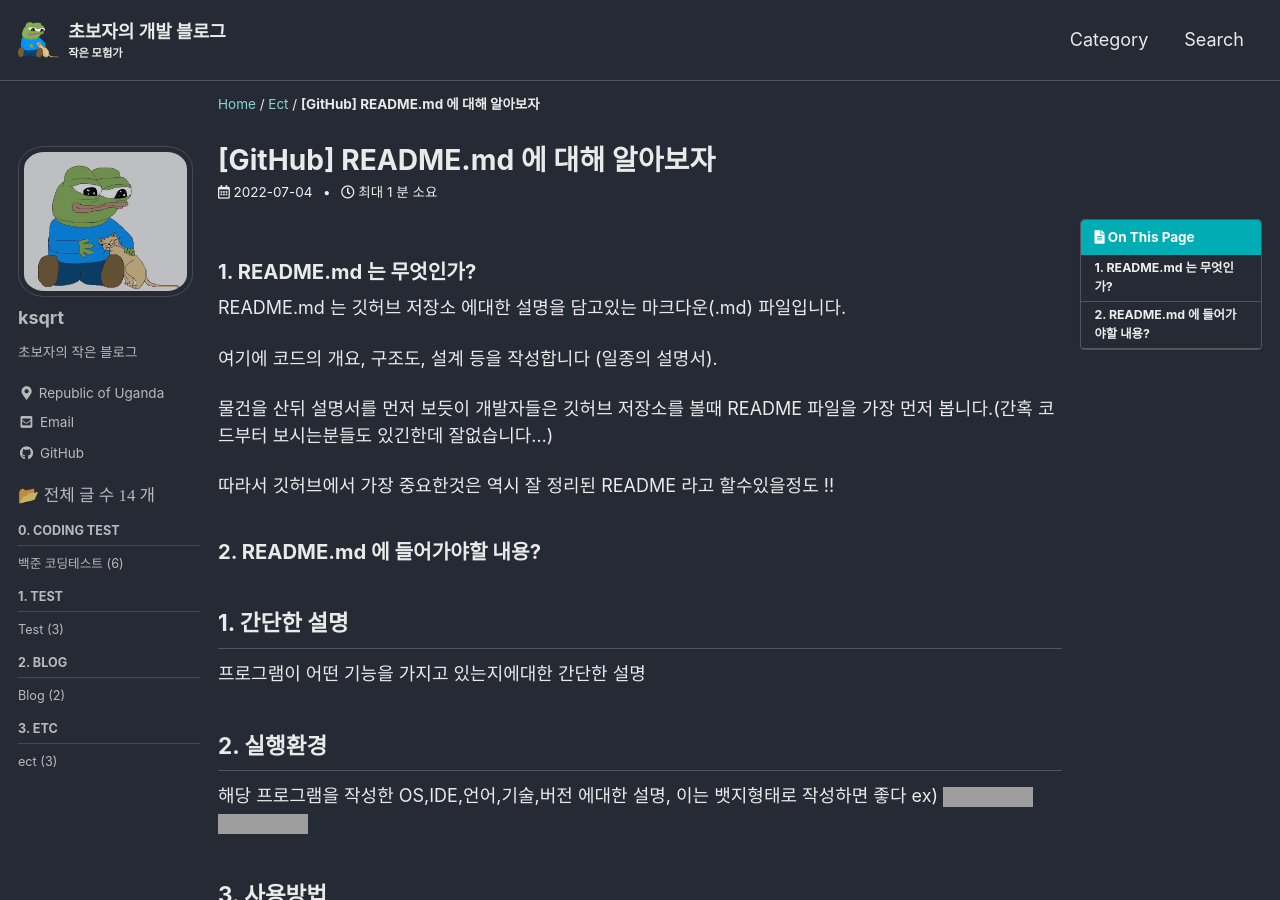
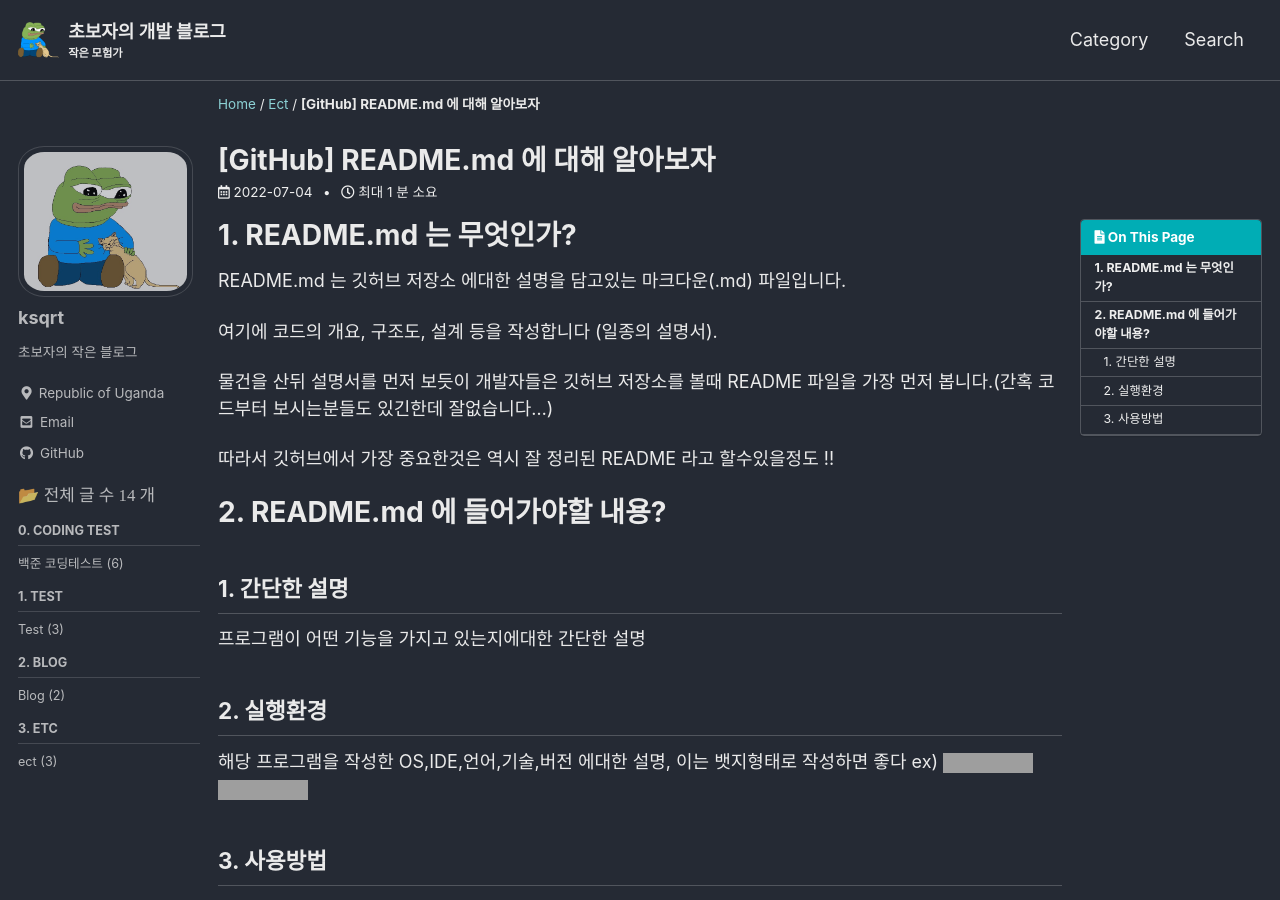
Before and after one commit to ksqrt/ksqrt.github.io, a Jekyll site: the page built from _posts/Ect/2022-07-04-ect-001.md, in a window 1280 px wide and 900 px high. Built offline with Jekyll 4.4.1, drawn with Linux system fonts in a browser that asks for light colours; cached includes are drawn as plain includes; comment, search, counter and statistics services are not loaded; grey boxes are pictures that could not be loaded.

Commit message:
h1 로 변경

```diff
--- a/_posts/Ect/2022-07-04-ect-001.md
+++ b/_posts/Ect/2022-07-04-ect-001.md
@@ -10,7 +10,7 @@
 
 <!-- 위는 머릿말임 아래부터 포스트 본문 -->
 
-### 1. README.md 는 무엇인가?
+# 1. README.md 는 무엇인가?
 
 README.md 는 깃허브 저장소 에대한 설명을 담고있는 마크다운(.md) 파일입니다.
 
@@ -20,7 +20,7 @@
 
 따라서 깃허브에서 가장 중요한것은 역시 잘 정리된 README 라고 할수있을정도 !!
 
-### 2. README.md 에 들어가야할 내용?
+# 2. README.md 에 들어가야할 내용?
 
 ## 1. 간단한 설명
 
```
